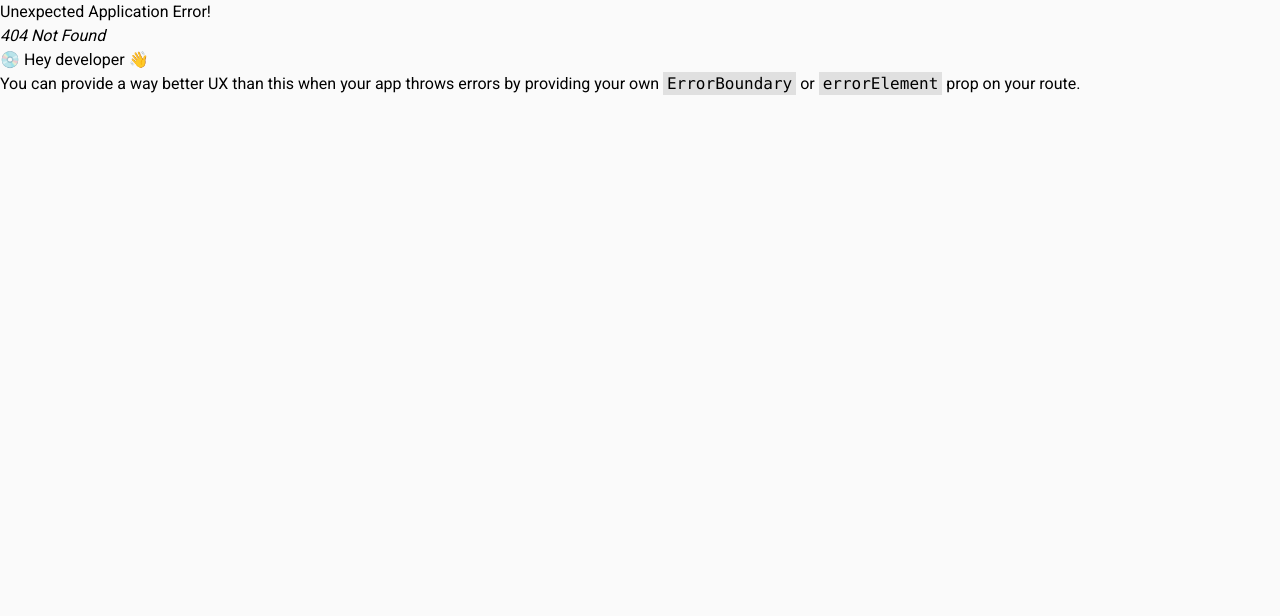
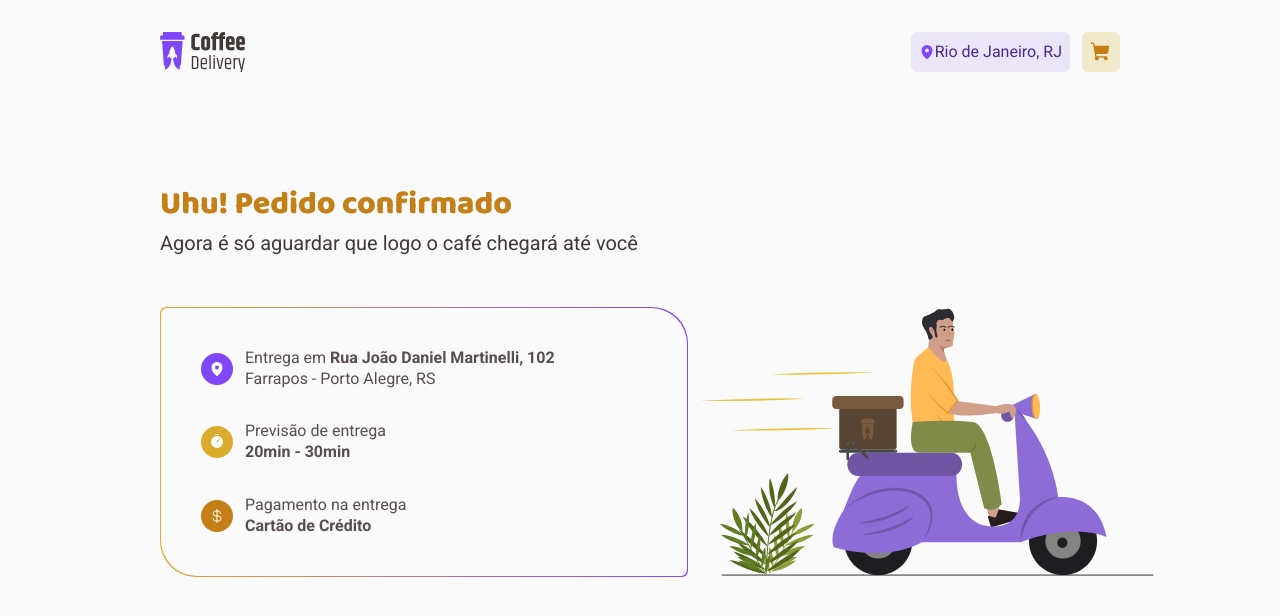
Before and after one commit to victorassiso/caffee-delivery, a React (Vite) app: page /coffee-delivery/order-confirmed in a window 1280 px wide. Before the commit this address had no page. Shown: the top 616 px of the page. Built offline with nearby package versions, Linux system fonts and the light colour scheme.

Commit message:
ADD: Order Confirmed Page

```diff
--- /dev/null
+++ b/src/pages/order-confirmed/order-confirmed.tsx
@@ -0,0 +1,69 @@
+import { CurrencyDollar, MapPin, Timer } from 'phosphor-react'
+
+import ilustration from '../../assets/illustration.svg'
+
+export function OrderConfirmed() {
+  return (
+    <div className="mt-[104px] flex w-full flex-col gap-10 px-[160px] py-20">
+      <div className="flex flex-col gap-1">
+        <span className="font-ballo2 text-[2rem] font-extrabold leading-[130%] text-primary-dark">
+          Uhu! Pedido confirmado
+        </span>
+        <span className="text-xl leading-[130%] text-base-subtitle">
+          Agora é só aguardar que logo o café chegará até você
+        </span>
+      </div>
+      {/* Second Row */}
+      <div className="flex items-center justify-between">
+        {/* Left Content Border */}
+        <div className="rounded-bl-[36px] rounded-br-[6px] rounded-tl-[6px] rounded-tr-[36px] bg-gradient-to-r from-primary to-secondary">
+          {/* Left Content */}
+          <div className="m-[1px] flex w-[526px] flex-col items-start gap-8 rounded-bl-[36px] rounded-br-[6px] rounded-tl-[6px] rounded-tr-[36px] bg-background p-10">
+            {/* Address */}
+            <div className="flex items-center justify-center gap-3">
+              <div className="rounded-full bg-secondary p-2">
+                <MapPin color="white" weight="fill" size={16} />
+              </div>
+              <div className="flex flex-col leading-[130%] text-base-text ">
+                <div className="flex">
+                  <span>
+                    Entrega em <strong> Rua João Daniel Martinelli, 102</strong>
+                  </span>
+                </div>
+                <span>Farrapos - Porto Alegre, RS</span>
+              </div>
+            </div>
+            {/* Delivery Time */}
+            <div className="flex items-center justify-center gap-3">
+              <div className="rounded-full bg-primary p-2">
+                <Timer color="white" weight="fill" size={16} />
+              </div>
+              <div className="flex flex-col leading-[130%] text-base-text ">
+                <div className="flex">
+                  <span>Previsão de entrega</span>
+                </div>
+                <strong>20min - 30min</strong>
+              </div>
+            </div>
+            {/* Payment Method */}
+            <div className="flex items-center justify-center gap-3">
+              <div className="rounded-full bg-primary-dark p-2">
+                <CurrencyDollar color="white" size={16} />
+              </div>
+              <div className="flex flex-col leading-[130%] text-base-text ">
+                <div className="flex">
+                  <span>Pagamento na entrega</span>
+                </div>
+                <strong>Cartão de Crédito</strong>
+              </div>
+            </div>
+          </div>
+        </div>
+        <img
+          src={ilustration}
+          alt="Devilery person riding a mothocycle with the delivery package"
+        />
+      </div>
+    </div>
+  )
+}
--- a/src/router.tsx
+++ b/src/router.tsx
@@ -3,6 +3,7 @@ import { createBrowserRouter } from 'react-router-dom'
 import { AppLayout } from './layouts/app'
 import { Checkout } from './pages/checkout/checkout'
 import { Home } from './pages/home/home'
+import { OrderConfirmed } from './pages/order-confirmed/order-confirmed'
 
 export const router = createBrowserRouter(
   [
@@ -12,6 +13,7 @@ export const router = createBrowserRouter(
       children: [
         { path: '/', element: <Home /> },
         { path: '/checkout', element: <Checkout /> },
+        { path: '/order-confirmed', element: <OrderConfirmed /> },
       ],
     },
   ],
```
Also changed, not shown: src/assets/illustration.svg (added), src/pages/checkout/components/data/products.json (renamed from src/data/products.json).
